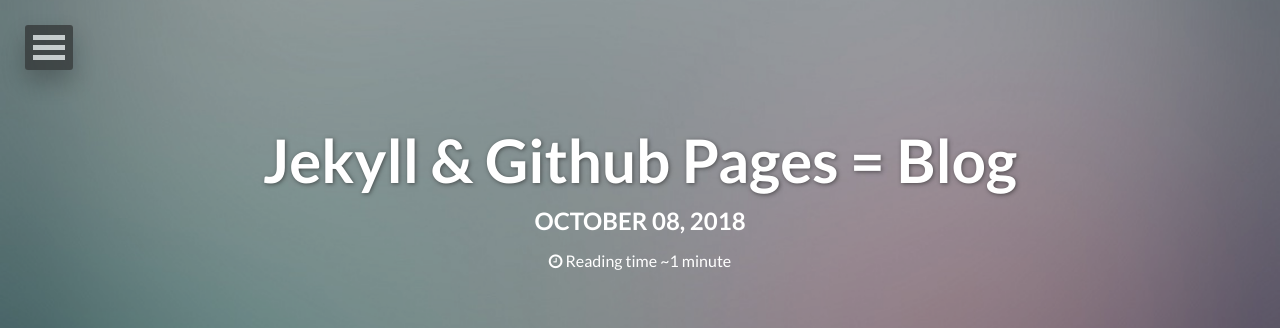
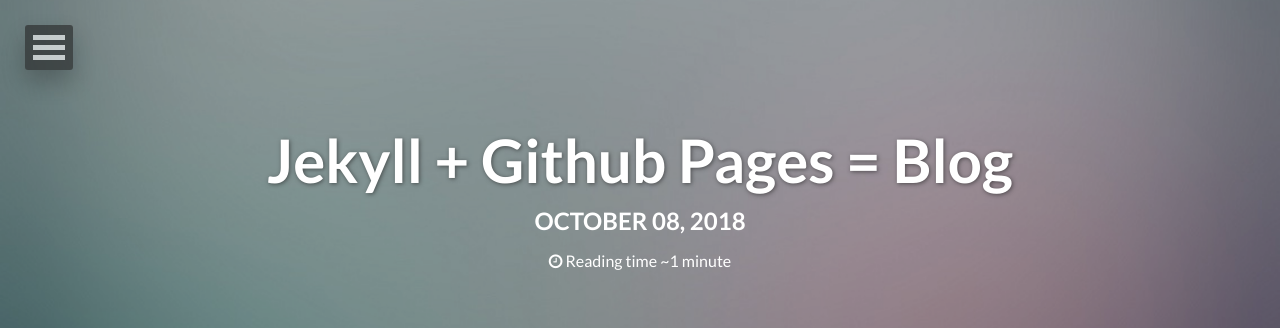
Before and after one commit to E0HYL/BLOG-OF-E0, a Jekyll site: the page built from _posts/2018-10-8-jekyll-blog.md, in a window 1280 px wide and 900 px high. Shown: the top 328 px of the window. Built offline with Jekyll 4.4.1, drawn with Linux system fonts in a browser that asks for light colours; nearby versions of some CDN libraries; comment, search, counter and statistics services are not loaded; some of the changed text lies outside the part shown.

Commit message:
fix the spelling mistake

```diff
--- a/_posts/2018-10-8-jekyll-blog.md
+++ b/_posts/2018-10-8-jekyll-blog.md
@@ -1,6 +1,6 @@
 ---
 layout: post
-title: Jekyll & Github Pages = Blog
+title: Jekyll + Github Pages = Blog
 description: "Let me introduce how the blog works for the first post."
 modified: 2018-10-7
 tags: [Skills, Blog]
```
Also changed, not shown: other parts of _posts/2018-10-8-jekyll-blog.md (+1 -1 lines).
